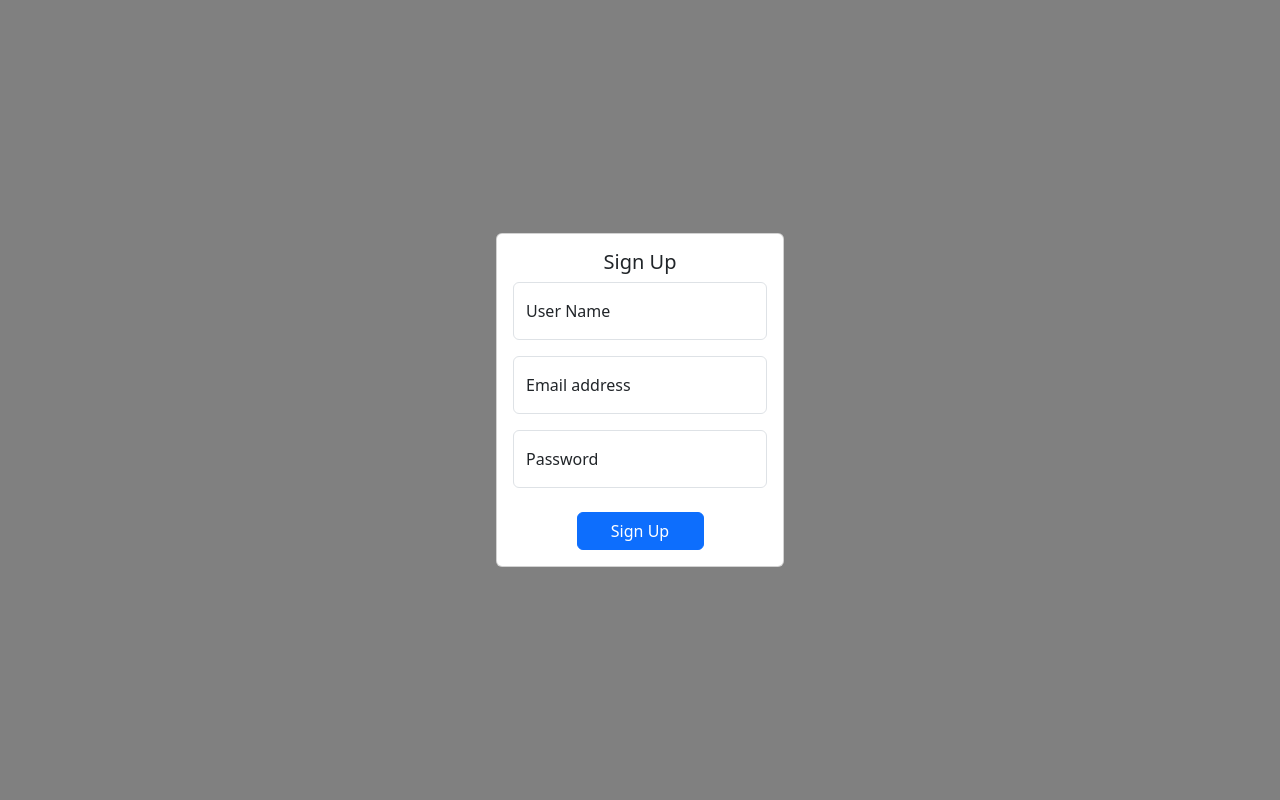
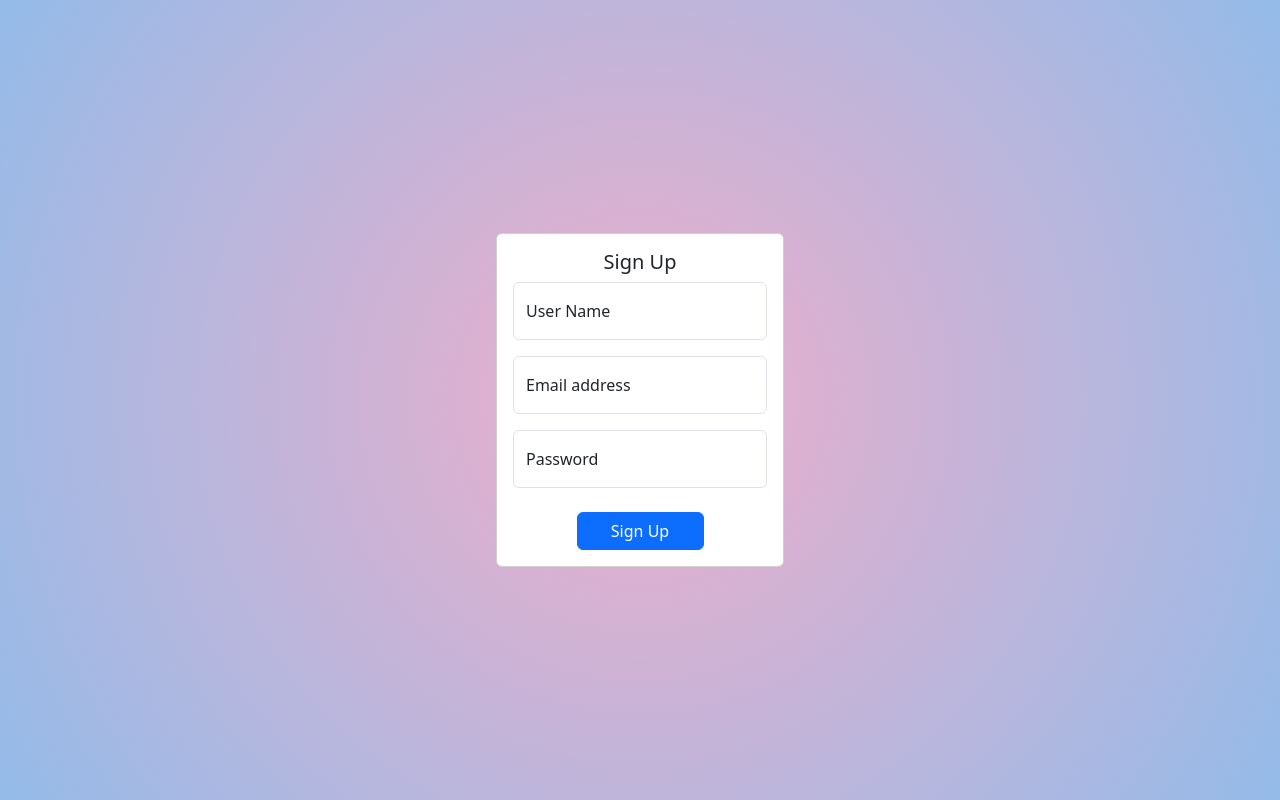
Before and after one commit to imayaweerasekara/POS, a plain HTML site: page SignUp.html in a window 1280 px wide. Drawn offline with nearby package versions, Linux system fonts and the light colour scheme.

Commit message:
complete pos

```diff
--- a/SignUp.html
+++ b/SignUp.html
@@ -7,9 +7,8 @@
     <link href="https://cdn.jsdelivr.net/npm/bootstrap@5.3.3/dist/css/bootstrap.min.css" rel="stylesheet" integrity="sha384-QWTKZyjpPEjISv5WaRU9OFeRpok6YctnYmDr5pNlyT2bRjXh0JMhjY6hW+ALEwIH" crossorigin="anonymous">
     <style>
         body{
-            /*background: rgb(238,174,202);*/
-            /*background: radial-gradient(circle, rgba(238,174,202,1) 0%, rgba(148,187,233,1) 100%);*/
-       background: gray;
+            background: rgb(238,174,202);
+            background: radial-gradient(circle, rgba(238,174,202,1) 0%, rgba(148,187,233,1) 100%);
         }
     </style>
 </head>
```
Also changed, not shown: Customer.html (+1 -3 lines), Dashboard.html (+1 -3 lines), Item.html (+0 -3 lines), Order.html (+2 -3 lines), index.html (+0 -3 lines), assest/images/Café Cascade 1.png (renamed from images/Café Cascade 1.png), 3 other files.
